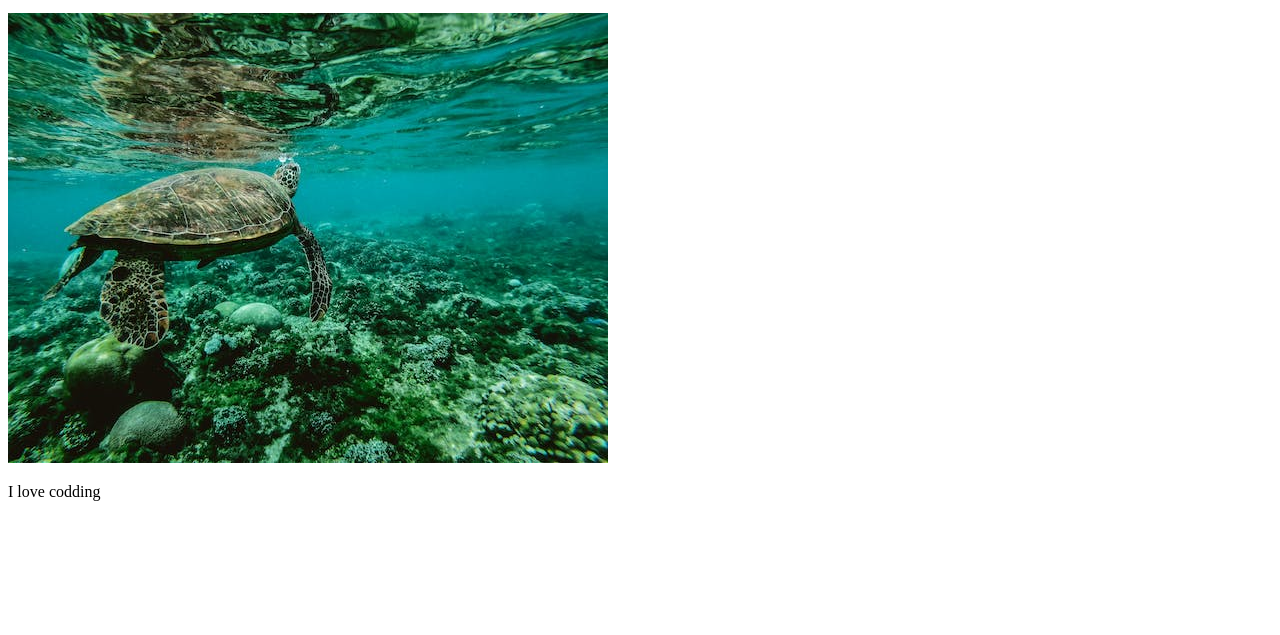
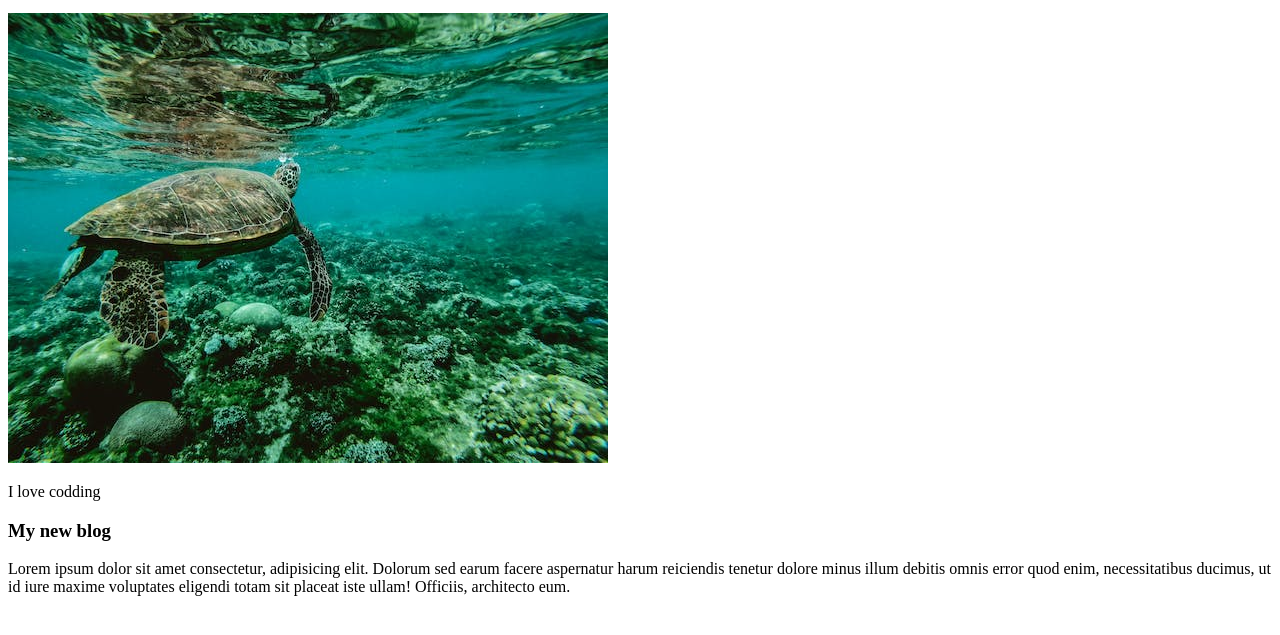
Before and after one commit to BidhanCR/my-third-repo, a plain HTML site: page index.html in a window 1280 px wide. Shown: the part 119-754 px from the top of the page. Drawn offline with Linux system fonts and the light colour scheme.

Commit message:
new blog added

```diff
--- a/index.html
+++ b/index.html
@@ -11,5 +11,11 @@
     <p>Lorem ipsum dolor sit amet consectetur adipisicing elit. Inventore temporibus voluptate quaerat. Illo vero possimus voluptate voluptatibus quisquam animi, porro totam eos velit nihil molestiae cumque nisi suscipit perspiciatis fugit molestias ut dolorum maiores in nam? Voluptatibus vel veritatis ipsum voluptates, deleniti quas est, cum minus ut labore possimus non.</p>
     <img src="pexels-photo-847393.jpeg" alt="">
     <p>I love codding</p>
+    <div>
+        <h3>
+           My new blog
+        </h3>
+        <p>Lorem ipsum dolor sit amet consectetur, adipisicing elit. Dolorum sed earum facere aspernatur harum reiciendis tenetur dolore minus illum debitis omnis error quod enim, necessitatibus ducimus, ut id iure maxime voluptates eligendi totam sit placeat iste ullam! Officiis, architecto eum.</p>
+    </div>
 </body>
 </html>
```
